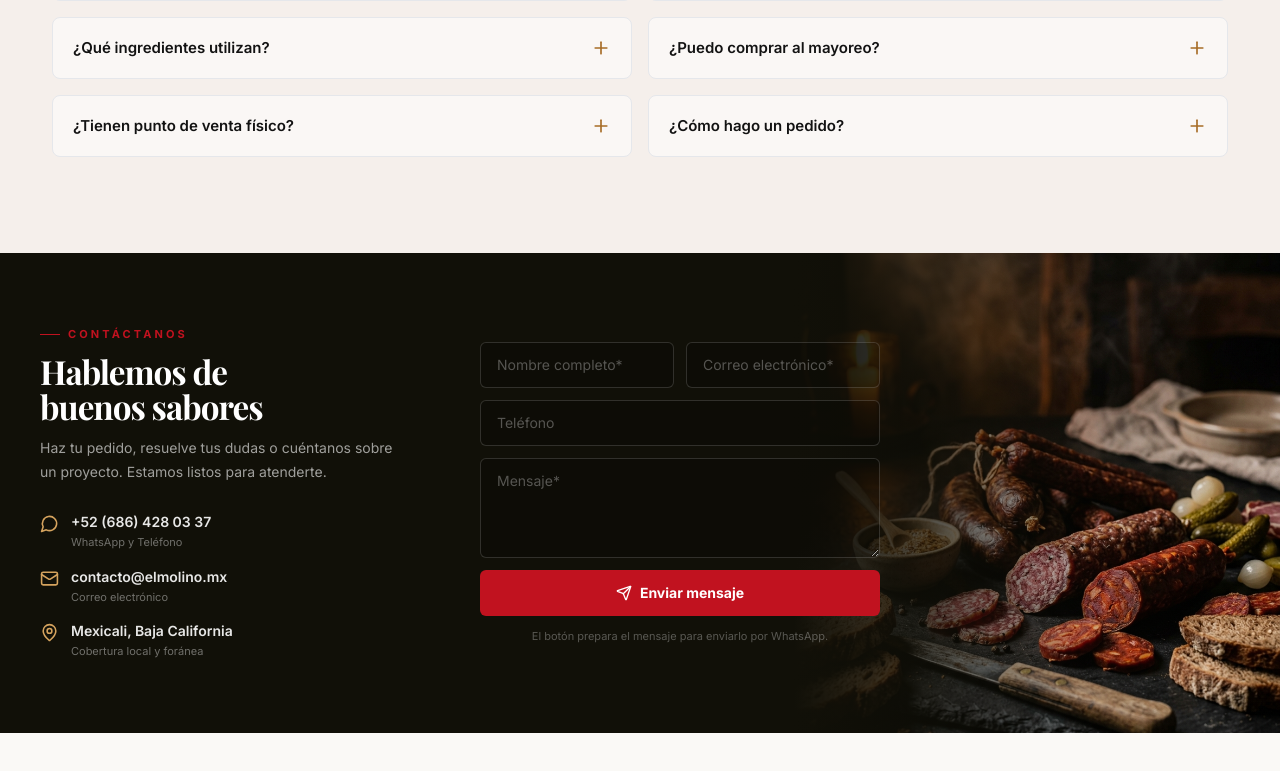
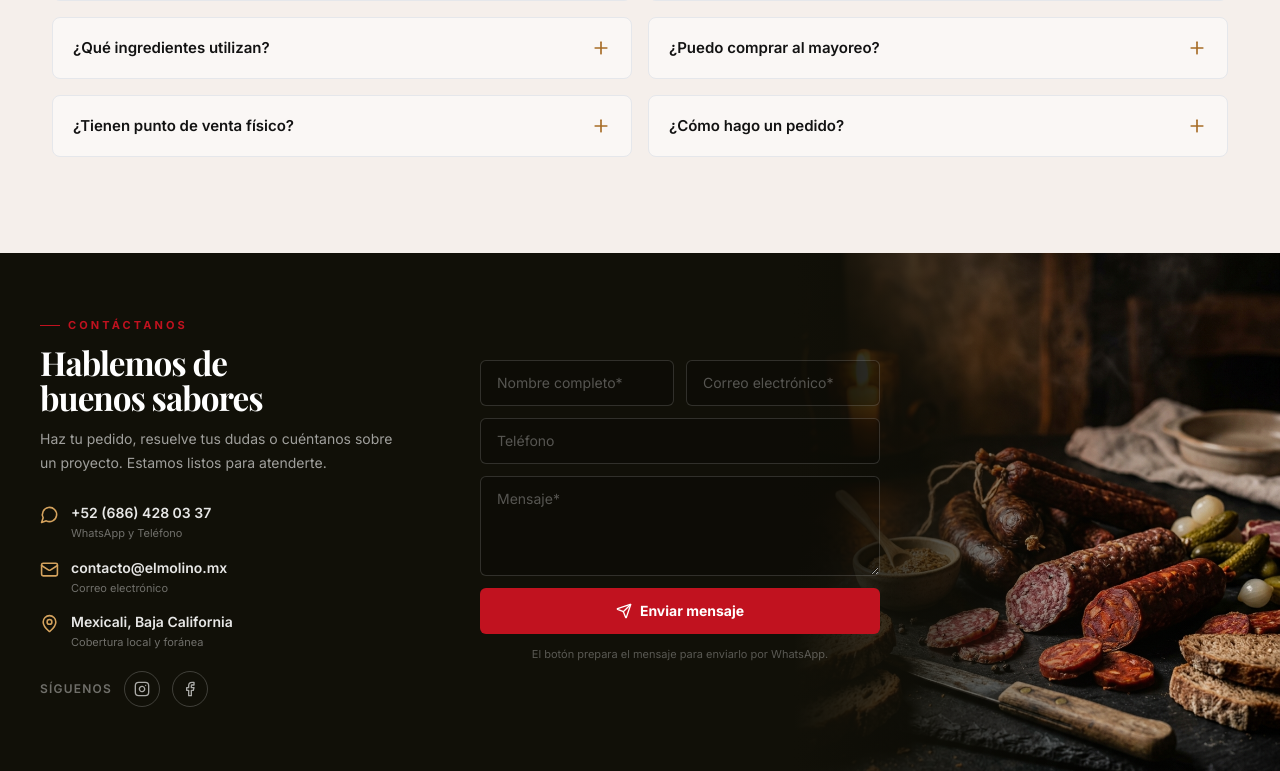
Before and after one commit to gerardocastrovargas-web/el-molino, a React (Vite) app: page / in a window 1280 px wide. Shown: the part 2347-3118 px from the top of the page. Before the commit the page ends 3080 px from the top, so only its background shows below. Built offline with nearby package versions, Linux system fonts and the light colour scheme; a web font is replaced by a local one.

Commit message:
feat: add Instagram and Facebook icons in contact column

```diff
--- a/src/components/ContactFooter.jsx
+++ b/src/components/ContactFooter.jsx
@@ -1,4 +1,4 @@
-import { Mail, MapPin, MessageCircle, Send } from 'lucide-react'
+import { Facebook, Instagram, Mail, MapPin, MessageCircle, Send } from 'lucide-react'
 
 export default function ContactFooter() {
   const handleSubmit = (event) => {
@@ -60,6 +60,17 @@ export default function ContactFooter() {
               <MapPin size={19} />
               <span><strong>Mexicali, Baja California</strong><small>Cobertura local y foránea</small></span>
             </div>
+
+            {/* Social icons */}
+            <div className="flex items-center gap-3 pt-1">
+              <span className="text-xs font-semibold uppercase tracking-widest text-white/40">Síguenos</span>
+              <a href="https://instagram.com" target="_blank" rel="noreferrer" className="social-link" aria-label="Instagram">
+                <Instagram size={16} />
+              </a>
+              <a href="https://facebook.com" target="_blank" rel="noreferrer" className="social-link" aria-label="Facebook">
+                <Facebook size={16} />
+              </a>
+            </div>
           </div>
         </div>
 
```
